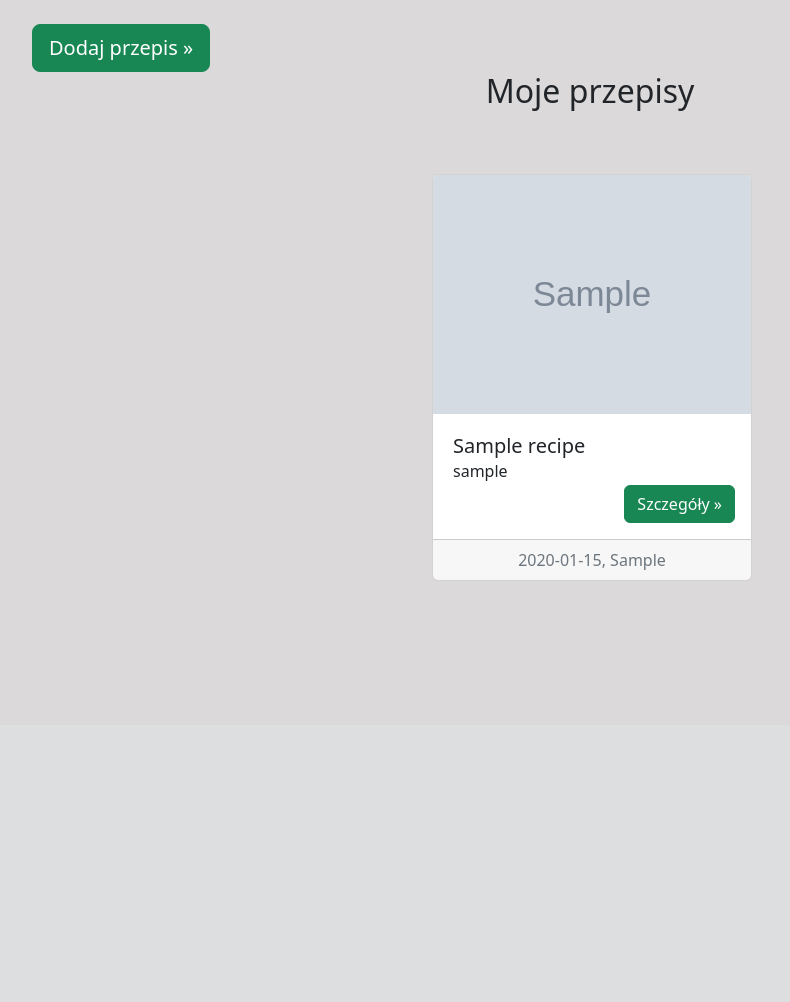
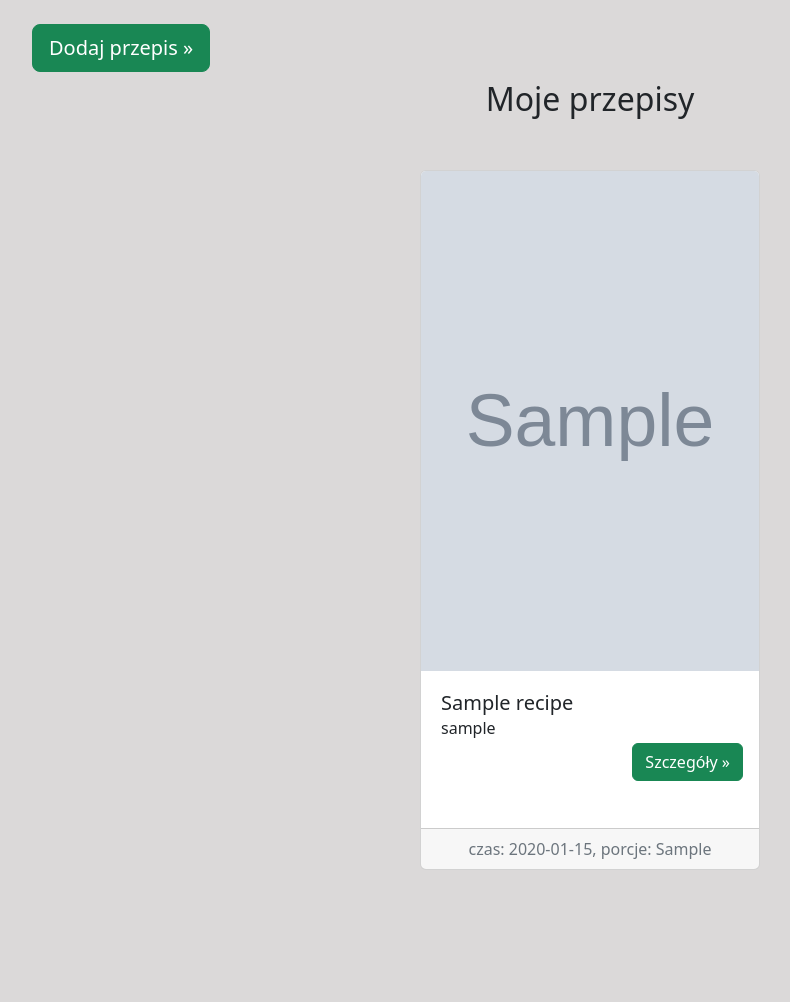
Before and after one commit to LittleRingPlover/wegelancko_app, a Django app: page /my-recipes/ in a window 1280 px wide. Shown: the part 88-1090 px from the top of the page, without its empty margins (50-840 px from the left). Before the commit the page ends 669 px from the top, so only its background shows below. Run offline with Django 4.2, Linux system fonts and the light colour scheme; a user stored in the database is signed in; tables that the repository leaves empty hold one stand-in row (values such as "Sample post"); grey boxes marked "Sample" are stand-in pictures; some libraries are stand-ins or nearby versions.

Commit message:
Update frontend

```diff
--- a/recipes/templates/recipes/index.html
+++ b/recipes/templates/recipes/index.html
@@ -10,9 +10,9 @@
 <div class="mt-4 p-5 bg-light text-dark rounded" style="text-align:center">
     {% if user.is_authenticated %}
       <h1 class="display-3 pb-3">Cześć, {{ user.username }}!</h1>
-      <a class="btn btn-lg btn-success" href="{% url 'recipes:show_my_recipes' %}" role="button">Moje przepisy &raquo;</a>
-      <a class="btn btn-lg btn-success" href="{% url 'recipes:add_recipe' %}" role="button">Dodaj przepis &raquo;</a>
-      <a class="btn btn-lg btn-success" href="{% url 'recipes:show_recipes' %}" role="button">Eksploruj &raquo;</a>
+      <a class="btn btn-lg btn-success mb-1" href="{% url 'recipes:show_my_recipes' %}" role="button">Moje przepisy &raquo;</a>
+      <a class="btn btn-lg btn-success mb-1" href="{% url 'recipes:add_recipe' %}" role="button">Dodaj przepis &raquo;</a>
+      <a class="btn btn-lg btn-success mb-1" href="{% url 'recipes:show_recipes' %}" role="button">Eksploruj &raquo;</a>
     {% else %}
     <div class="p-2 bg-light text-dark rounded">
       <h1 class="display-3 pb-3">Cześć!</h1>
--- a/recipes/templates/recipes/recipe_detail.html
+++ b/recipes/templates/recipes/recipe_detail.html
@@ -6,16 +6,18 @@
     <title>{{ recipe }}</title>
 </head>
 <body>
+{% block page_header %}
+{% endblock page_header %}
 {% block content %}
 <div class="my-4 p-5 bg-light text-dark rounded" >
     <a class="btn btn-success" href="{% url 'recipes:show_recipes' %}" role="button"> &laquo; Powrót</a>
     {% if recipe.user == request.user %}
         <a style='float:right;' class="btn btn-success" href="{% url 'recipes:update_recipe' recipe.id %}" role="button">Edytuj &raquo;</a>
     {% endif %}
-    <div class="text-center mb-5">
+    <div class="text-center mb-5 mt-2">
       <h2>{{ recipe.title }}</h2>
   </div>
-    <img class="img-fluid img-thumbnail mx-auto d-block mb-5" src="{{ recipe.image.url }}" style="width:500px;height:700px;" alt="Card image tap">
+    <img id="image-preview" class="img-fluid img-thumbnail mx-auto d-block mb-5" src="{{ recipe.image.url }}" alt="{{ recipe.title }}">
     <b>Przepis dodany przez:</b> {{ recipe.user|escape|linebreaks }}
     <b>Właściciel przepisu:</b> {{ recipe.owner|escape|linebreaks }}
     <b>Kategoria:</b> {{ recipe.category|escape|linebreaks }}
--- a/recipes/templates/recipes/search_recipe.html
+++ b/recipes/templates/recipes/search_recipe.html
@@ -1,5 +1,7 @@
 {% extends 'recipes/base.html' %}
 
+{% block page_header %}
+{% endblock page_header %}
 {% block content %}
 
 <div class="mb-5" align="center"><h2>Wyniki wyszukiwania</h2></div>
--- a/recipes/templates/recipes/show_my_recipes.html
+++ b/recipes/templates/recipes/show_my_recipes.html
@@ -3,34 +3,30 @@
 <html lang="en">
 <head>
     <meta charset="UTF-8">
-    <title>Tag: {{tag}}</title>
-
-    <style>
-     .page-item.active {
-        background-color: #F00 !important;
-      }
-    </style>
+    <title>Wszystkie przepisy</title>
 
 </head>
 <body>
+{% block page_header %}
+{% endblock page_header %}
 {% block content %}
 <a class="btn btn-lg btn-success" href="{% url 'recipes:add_recipe' %}" role="button">Dodaj przepis &raquo;</a>
-<div class="mb-5" align="center"><h2>Moje przepisy</h2></div>
+<div class="mb-5 mt-2" align="center"><h2>Moje przepisy</h2></div>
 {% if my_recipes %}
 
     <div class="container" align="center">
-        <div class="row justify-content-center row-cols-1 row-cols-md-3 g-4">
+        <div class="row justify-content-center row-cols-1 row-cols-lg-3 g-4">
 
         {% for recipe in my_recipes %}
-            <div class="col" align="center">
-              <div class="card m-3" style="width: 20rem;" align="left">
-                  <img src="{{ recipe.image.url }}" class="card-img-top" alt="...">
+            <div class="col d-flex">
+              <div class="card m-1 w-100" style="height: 700px;" align="left">
+                  <img src="{{ recipe.image.url }}" class="card-img-top w-100" style="height: 500px;" alt="{{ recipe.title }}">
                   <div class="card-body">
                     <h5 class="card-title m-1">{{ recipe.title }}</h5>
                     <h6 class="card-subtitle m-1">{{ recipe.user }}</h6>
                     <a style='float:right;' href="{% url 'recipes:show_recipe' recipe.id %}" class="btn btn-success">Szczegóły &raquo;</a>
                   </div>
-                  <div class="card-footer text-muted text-center">{{ recipe.preparation_time }}, {{ recipe.servings }}
+                  <div class="card-footer text-muted text-center">czas: {{ recipe.preparation_time }}, porcje: {{ recipe.servings }}
                   </div>
               </div>
             </div>
```
Also changed, not shown: recipes/templates/recipes/show_recipes.html (+5 -5 lines).
